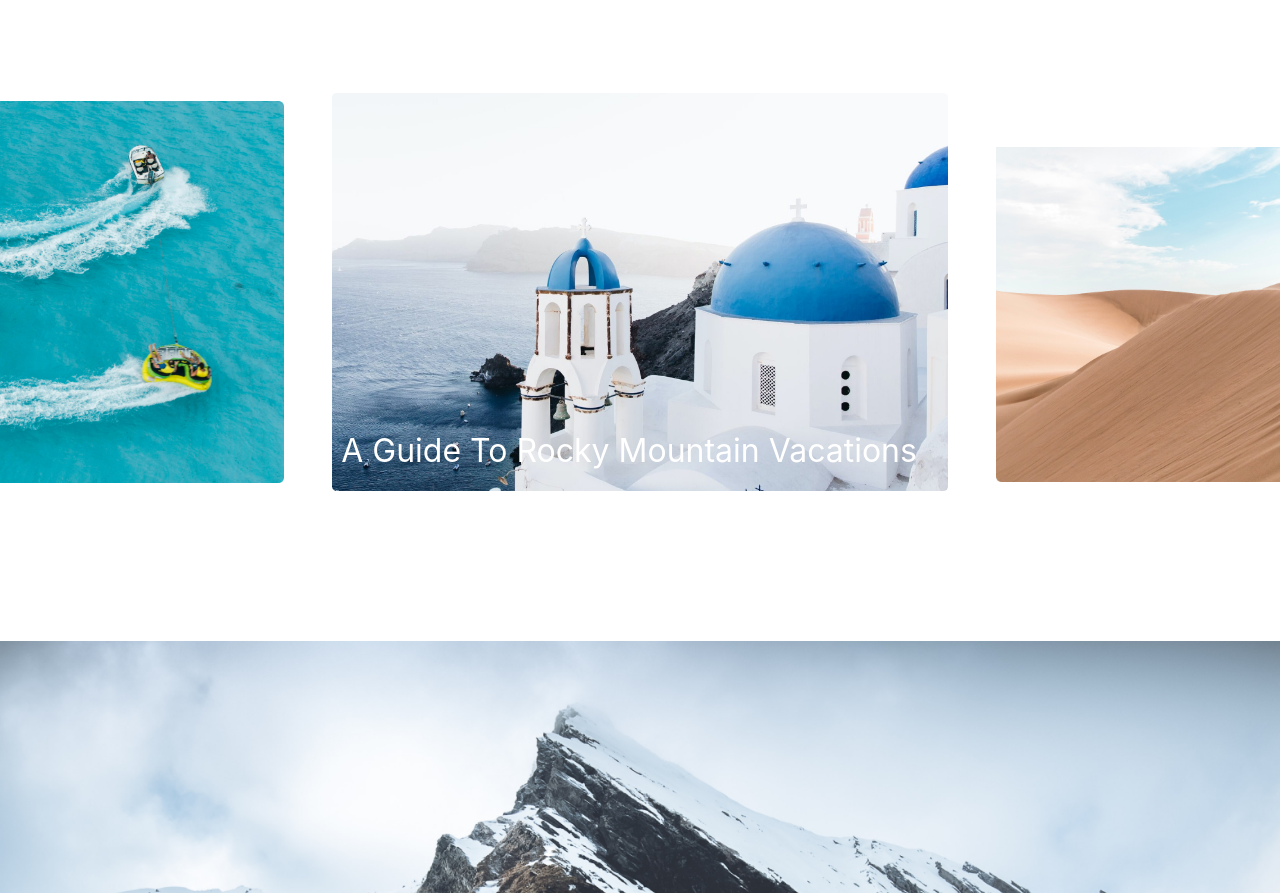
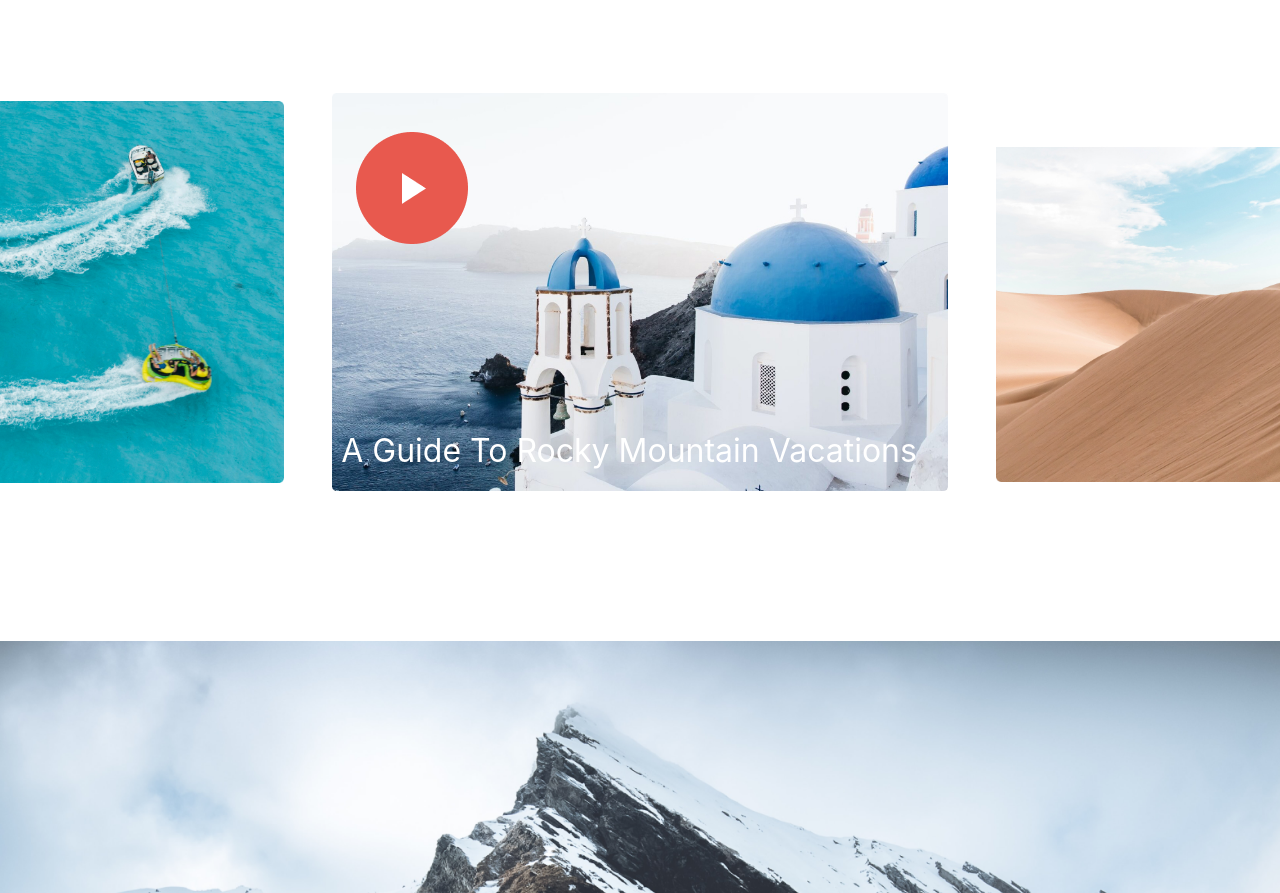
Before and after one commit to bubandrei/Mitravel, a website: page index.pug in a window 1280 px wide. Shown: the part 3521-4414 px from the top of the page. Drawn offline with nearby package versions, Linux system fonts and the light colour scheme; files that its build step writes are made by us from their sources; a web font is replaced by a local one.

Commit message:
problem with height in thirdArticle

```diff
--- a/assets/style/thirdArticle.scss
+++ b/assets/style/thirdArticle.scss
@@ -55,7 +55,7 @@ $margin: 0 auto;
         flex-wrap: nowrap;
 
         .item_img_width {
-            max-width: 100%;
+            width: 100%;
 
         }
 
@@ -68,24 +68,16 @@ $margin: 0 auto;
                 bottom: 5%;
                 line-height: 40px;
             }
+
+            .btnPlay {
+                @include posAbs_left(48px);
+                top: 39px;
+            }
         }
 
     }
 
 }
-
-
-
-
-
-
-
-
-
-
-
-
-
 
 // .wrap {
 //     max-width: $max-width;
--- a/components/thirdArticle.pug
+++ b/components/thirdArticle.pug
@@ -15,6 +15,8 @@
             img(src='./assets/images/3.jpg', alt="#").item_img_width
         .col-6.d-flex.justify-content-center.position_Text
             .bottomTextPlay A Guide To Rocky Mountain Vacations
+            .btnPlay
+                img(src="./assets/images/play.png", alt="#")
             img(src='./assets/images/1.jpg', alt="#").item_img_width
 
         .col.d-flex.justify-content-end
```
Also changed, not shown: css/style.css, css/thirdArticle.css, dist/index.html, 2 other files.
